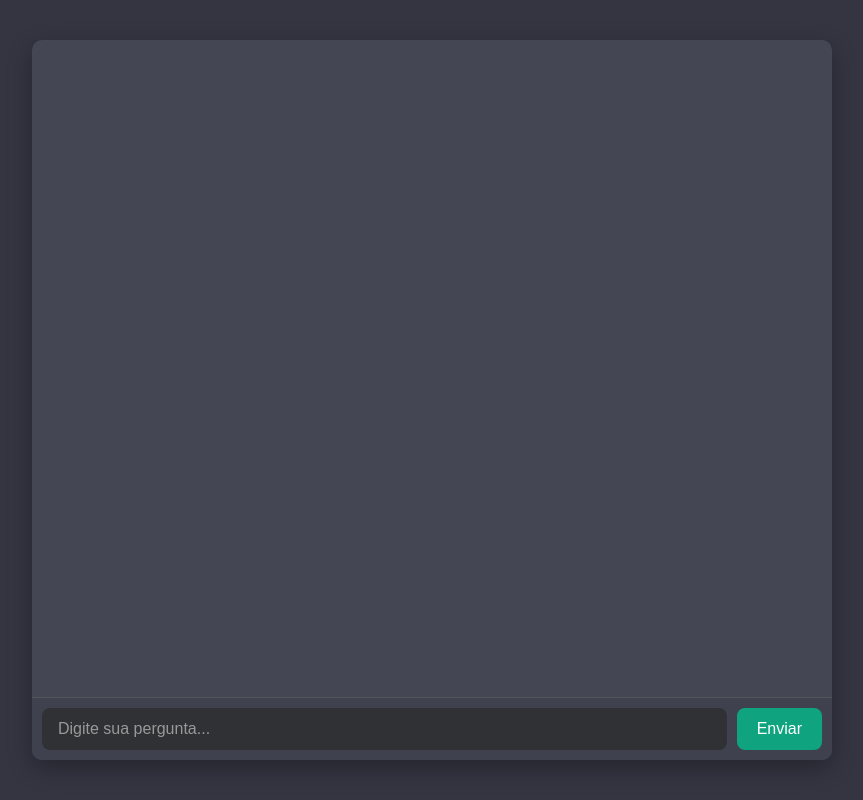
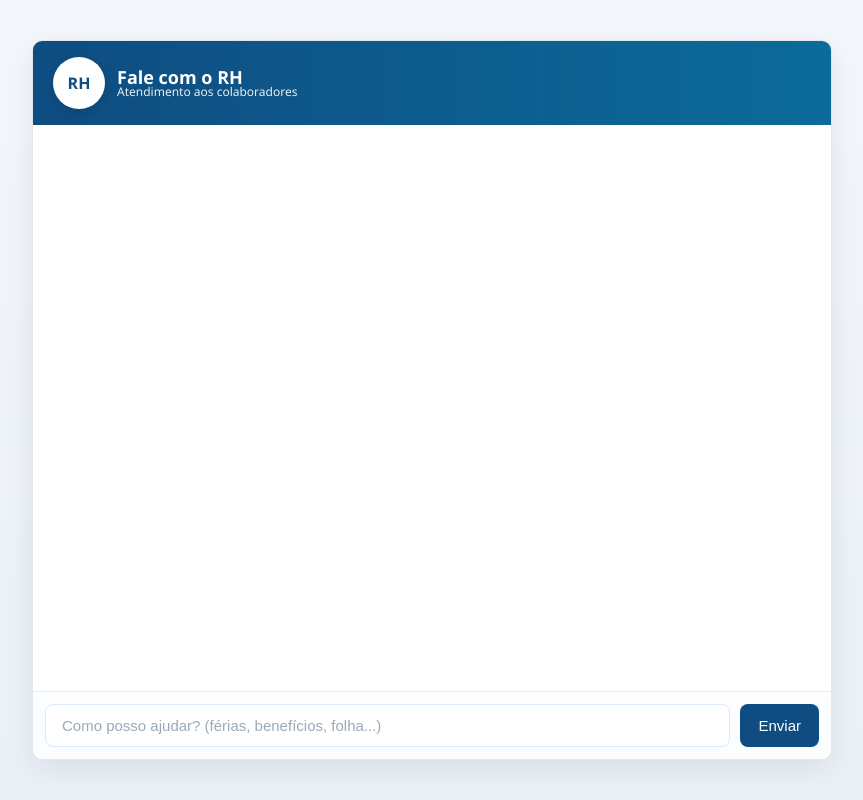
Before and after one commit to samuelferreira1/Agente-de-IA-com-Python, a Flask app: page / in a window 1280 px wide. Shown: the whole page, without its empty margins (208-1071 px from the left). Run offline with Flask 3, Linux system fonts and the light colour scheme.

Commit message:
Update chat interface and styling for RH support

```diff
--- a/templates/index.html
+++ b/templates/index.html
@@ -2,18 +2,19 @@
 <html lang="pt-BR">
 <head>
     <meta charset="UTF-8">
-    <title>Chat com Gemini 🤖</title>
+    <title>Fale com o RH — Chat RH</title>
     <style>
         /* Reset básico */
         * { margin: 0; padding: 0; box-sizing: border-box; }
 
         body {
             font-family: 'Segoe UI', Tahoma, Geneva, Verdana, sans-serif;
-            background-color: #343541; /* cor de fundo do ChatGPT */
+            background: linear-gradient(180deg, #f4f7fb 0%, #eaf0f6 100%);
             display: flex;
             justify-content: center;
             align-items: center;
             height: 100vh;
+            color: #04293a;
         }
 
         .chat-container {
@@ -22,10 +23,51 @@
             width: 800px;
             max-width: 95%;
             height: 90vh;
-            background-color: #444654;
+            background-color: #ffffff;
             border-radius: 10px;
             overflow: hidden;
-            box-shadow: 0 8px 24px rgba(0,0,0,0.3);
+            box-shadow: 0 8px 30px rgba(2,6,23,0.08);
+            border: 1px solid #e0e7ef;
+        }
+
+        /* Cabeçalho estilo RH */
+        .chat-header {
+            display: flex;
+            align-items: center;
+            gap: 12px;
+            padding: 16px 20px;
+            background: linear-gradient(90deg, #0f4c81 0%, #0b6b9a 100%);
+            color: #fff;
+        }
+
+        .avatar {
+            width: 52px;
+            height: 52px;
+            border-radius: 50%;
+            background: #fff;
+            color: #0f4c81;
+            display: flex;
+            align-items: center;
+            justify-content: center;
+            font-weight: 700;
+            box-shadow: 0 4px 10px rgba(11,27,44,0.12);
+            flex-shrink: 0;
+        }
+
+        .header-text {
+            display:flex;
+            flex-direction: column;
+            line-height: 1;
+        }
+
+        .header-title {
+            font-size: 18px;
+            font-weight: 700;
+        }
+
+        .header-subtitle {
+            font-size: 12px;
+            opacity: 0.9;
         }
 
         #chat {
@@ -35,81 +77,95 @@
             display: flex;
             flex-direction: column;
             gap: 15px;
+            background-color: transparent;
         }
 
         .message {
-            max-width: 70%;
+            max-width: 72%;
             padding: 14px 18px;
-            border-radius: 20px;
+            border-radius: 14px;
             word-wrap: break-word;
-            line-height: 1.4;
-            box-shadow: 0 2px 4px rgba(0,0,0,0.2);
+            line-height: 1.45;
+            box-shadow: 0 2px 6px rgba(9,30,46,0.06);
+            font-size: 15px;
         }
 
         .user {
             align-self: flex-end;
-            background-color: #10a37f;
-            color: #fff;
-            border-bottom-right-radius: 0;
+            background-color: #0b6b9a;
+            color: #ffffff;
+            border-bottom-right-radius: 4px;
         }
 
         .bot {
             align-self: flex-start;
-            background-color: #444654;
-            color: #e5e5e5;
-            border-bottom-left-radius: 0;
+            background-color: #eef6ff;
+            color: #04293a;
+            border-bottom-left-radius: 4px;
         }
+
 
         .input-container {
             display: flex;
-            border-top: 1px solid #555;
-            padding: 10px;
-            background-color: #40414f;
+            border-top: 1px solid #e6eef7;
+            padding: 12px;
+            background-color: #fbfdff;
+            gap: 10px;
         }
 
         #message {
             flex: 1;
             padding: 12px 16px;
             border-radius: 8px;
-            border: none;
+            border: 1px solid #dbeaf6;
             outline: none;
-            font-size: 16px;
-            background-color: #303135;
-            color: #e5e5e5;
+            font-size: 15px;
+            background-color: #ffffff;
+            color: #04293a;
         }
 
+
         #message::placeholder {
-            color: #999;
+            color: #9aa9b7;
         }
 
         button {
-            margin-left: 10px;
-            padding: 12px 20px;
+            margin-left: 0;
+            padding: 10px 18px;
             border: none;
             border-radius: 8px;
-            background-color: #10a37f;
+            background-color: #0f4c81;
             color: white;
-            font-size: 16px;
+            font-size: 15px;
             cursor: pointer;
-            transition: 0.2s;
+            transition: 0.15s ease;
         }
 
         button:hover {
-            background-color: #0d7a60;
+            background-color: #0b3e66;
         }
 
         .message.typing-indicator {
             opacity: 0.7;
             font-style: italic;
         }
+        .citations { margin-top:8px; font-size:12px; color:#274554 }
+        .citation-item { opacity:0.9 }
     </style>
 </head>
 <body>
 
     <div class="chat-container">
+        <div class="chat-header">
+            <div class="avatar">RH</div>
+            <div class="header-text">
+                <div class="header-title">Fale com o RH</div>
+                <div class="header-subtitle">Atendimento aos colaboradores</div>
+            </div>
+        </div>
         <div id="chat"></div>
         <div class="input-container">
-            <input type="text" id="message" placeholder="Digite sua pergunta..." onkeydown="if(event.key==='Enter'){sendMessage()}">
+            <input type="text" id="message" placeholder="Como posso ajudar? (férias, benefícios, folha...)" onkeydown="if(event.key==='Enter'){sendMessage()}">
             <button id="send-button" onclick="sendMessage()">Enviar</button>
         </div>
     </div>
```
